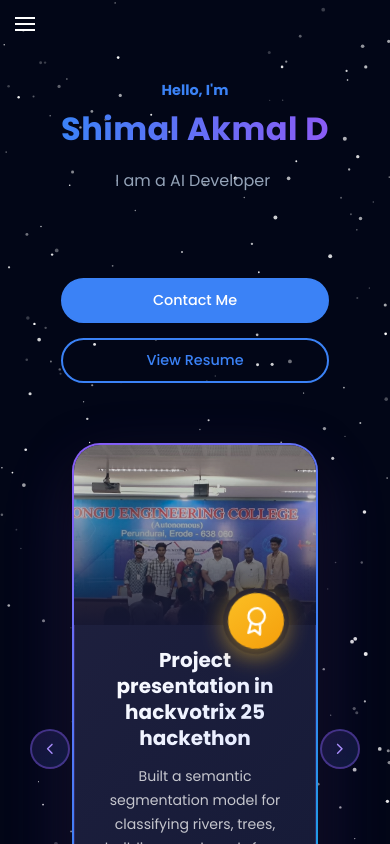
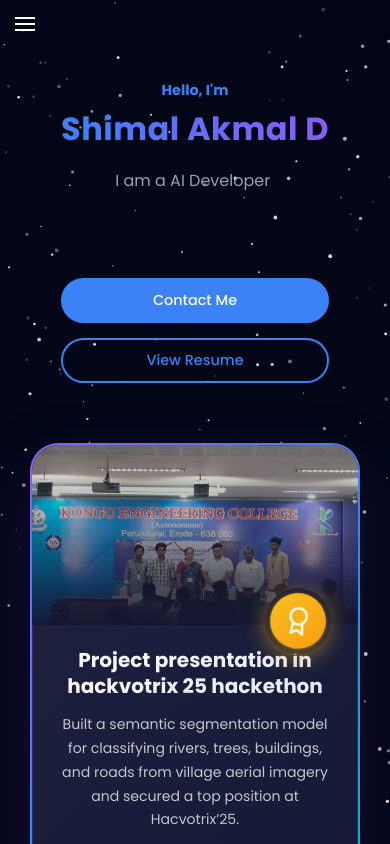
Before and after one commit to Shimal007/portfolio, a React (Vite) app in the folder Client/: page / in a window 390 px wide. Shown: the top 844 px of the page. Built offline with nearby package versions, Linux system fonts and the light colour scheme.

Commit message:
changed resume

```diff
--- a/Client/src/Pages/HomePage.css
+++ b/Client/src/Pages/HomePage.css
@@ -420,6 +420,10 @@
 }
 
 @media (max-width: 768px) {
+  .slider-arrow {
+    display: none;
+  }
+
   .home-section-container {
     padding: 80px 0;
   }
--- a/Client/src/Pages/HomePage.jsx
+++ b/Client/src/Pages/HomePage.jsx
@@ -16,6 +16,7 @@ import eie from '../assets/images/Eie_1.jpg';
 import hack from '../assets/images/hack.jpg';
 import ibm from '../assets/images/ibm.png';
 import exodia from '../assets/images/exodia.png';
+
 const HomePage = ({
   textEnter,
   textLeave,
@@ -23,7 +24,7 @@ const HomePage = ({
   buttonLeave,
   projectEnter,
   projectLeave,
-  setActiveSection
+  setActiveSection,
 }) => {
   const [mousePosition, setMousePosition] = useState({ x: 0, y: 0 });
   const [currentAchievement, setCurrentAchievement] = useState(0);
@@ -36,35 +37,35 @@ const HomePage = ({
       title: "Project presentation in hackvotrix 25 hackethon",
       description: "Built a semantic segmentation model for classifying rivers, trees, buildings, and roads from village aerial imagery and secured a top position at Hacvotrix’25.",
       date: "June 2025",
-      image: hack
+      image: hack,
     },
     {
       id: 2,
       title: "Project presentation in Exodia 25 hackethon",
       description: "Built a “Tag Me” face-matching system that finds a person in group photos using one reference image, integrated as a Drive extension.",
       date: "September 2025",
-      image: exodia
+      image: exodia,
     },
     {
       id: 3,
       title: "Project presentation in IBM Gen Ai hackethon",
       description: "Developed StudyMate, a smart e-learning tool offering secure quizzes with AI proctoring, real-time language translation, automated notes generation, and performance analytics ",
       date: "August 2025",
-      image: ibm
+      image: ibm,
     },
     {
       id: 4,
       title: "Project Presentation 1st Prize",
       description: "Presented a project on Chatbot based Ticket Booking System and won the 1st prize.",
       date: "February 2025",
-      image: eie
+      image: eie,
     },
     {
       id: 5,
       title: "CSD 24 Hour Hackathon 2nd Prize",
       description: "Built an Ayurveda Ecommerce Website with Chatbot for Assistance and won the CSD 24 Hackathon.",
       date: "March 2025",
-      image: csd
+      image: csd,
     },
   ];
 
@@ -80,7 +81,6 @@ const HomePage = ({
     const interval = setInterval(() => {
       nextAchievement();
     }, 10000);
-
     return () => clearInterval(interval);
   }, [currentAchievement]);
 
@@ -98,6 +98,7 @@ const HomePage = ({
 
   return (
     <div className="home-page">
+      {/* existing content */}
       <SectionWrapper id="home" onVisible={() => handleSectionChange('home')}>
         <motion.div
           className="home-section-container"
@@ -114,10 +115,7 @@ const HomePage = ({
                 transition={{ duration: 0.8, delay: 0.2 }}
               >
                 <h4>Hello, I'm</h4>
-                <h1
-                  onMouseEnter={textEnter}
-                  onMouseLeave={textLeave}
-                >
+                <h1 onMouseEnter={textEnter} onMouseLeave={textLeave}>
                   Shimal Akmal D
                 </h1>
                 <div className="type-animation">
@@ -130,7 +128,7 @@ const HomePage = ({
                       ' I enjoy learning things that surprise me',
                       1000,
                       'I love solving problems',
-                      1000
+                      1000,
                     ]}
                     wrapper="h3"
                     cursor={true}
@@ -140,7 +138,6 @@ const HomePage = ({
                   />
                 </div>
               </motion.div>
-
               <motion.div
                 className="home-buttons"
                 initial={{ y: 50, opacity: 0 }}
@@ -169,7 +166,6 @@ const HomePage = ({
                 </motion.a>
               </motion.div>
             </div>
-
             <div className="achievements-slider">
               <div className="carousel-container">
                 <motion.button
@@ -181,7 +177,6 @@ const HomePage = ({
                 >
                   <FiChevronLeft />
                 </motion.button>
-
                 <AnimatePresence mode="wait">
                   <motion.div
                     key={currentAchievement}
@@ -191,21 +186,25 @@ const HomePage = ({
                     exit={{ opacity: 0, x: -100, rotateY: -20 }}
                     transition={{ duration: 0.5, ease: "easeInOut" }}
                   >
-                    <div className="achievement-glow"></div>
+                    <div className="achievement-glow" />
                     <div className="achievement-image-container">
                       <img
                         src={achievements[currentAchievement].image}
                         alt={achievements[currentAchievement].title}
                         className="achievement-image"
                       />
-                      <div className="achievement-overlay"></div>
+                      <div className="achievement-overlay" />
                     </div>
                     <div className="achievement-content">
                       <div className="achievement-badge">
                         <FiAward />
                       </div>
-                      <h3 className="achievement-title">{achievements[currentAchievement].title}</h3>
-                      <p className="achievement-description">{achievements[currentAchievement].description}</p>
+                      <h3 className="achievement-title">
+                        {achievements[currentAchievement].title}
+                      </h3>
+                      <p className="achievement-description">
+                        {achievements[currentAchievement].description}
+                      </p>
                       <div className="achievement-footer">
                         <span className="achievement-date">
                           {achievements[currentAchievement].date}
@@ -223,7 +222,6 @@ const HomePage = ({
                     </div>
                   </motion.div>
                 </AnimatePresence>
-
                 <motion.button
                   onClick={nextAchievement}
                   className="slider-arrow slider-arrow-right"
@@ -236,30 +234,23 @@ const HomePage = ({
               </div>
             </div>
           </div>
-
           <motion.div
             className="scroll-indicator"
             animate={{ y: [0, 10, 0] }}
             transition={{ duration: 1.5, repeat: Infinity }}
           >
             <span>Scroll Down</span>
-            <div className="arrow"></div>
+            <div className="arrow" />
           </motion.div>
         </motion.div>
       </SectionWrapper>
 
       <SectionWrapper id="about" dark onVisible={() => handleSectionChange('about')}>
-        <About
-          textEnter={textEnter}
-          textLeave={textLeave}
-        />
+        <About textEnter={textEnter} textLeave={textLeave} />
       </SectionWrapper>
 
       <SectionWrapper id="skills" dark onVisible={() => handleSectionChange('skills')}>
-        <Skills
-          textEnter={textEnter}
-          textLeave={textLeave}
-        />
+        <Skills textEnter={textEnter} textLeave={textLeave} />
       </SectionWrapper>
 
       <SectionWrapper id="projects" onVisible={() => handleSectionChange('projects')}>
--- /dev/null
+++ b/Client/src/components/ThemeToggle/ThemeToggle.css
@@ -0,0 +1,20 @@
+/* Theme Toggle Switch */
+.theme-toggle {
+    background: rgba(255, 255, 255, 0.12);
+    backdrop-filter: blur(8px);
+    border: 1px solid rgba(255, 255, 255, 0.2);
+    border-radius: 50%;
+    width: 44px;
+    height: 44px;
+    display: flex;
+    align-items: center;
+    justify-content: center;
+    color: var(--text-primary);
+    cursor: pointer;
+    transition: transform 0.3s, background-color 0.3s, color 0.3s;
+}
+
+.theme-toggle:hover {
+    transform: scale(1.1);
+    background: rgba(255, 255, 255, 0.2);
+}
--- /dev/null
+++ b/Client/src/components/ThemeToggle/ThemeToggle.jsx
@@ -0,0 +1,28 @@
+import { useEffect, useState } from "react";
+import { FiSun, FiMoon } from "react-icons/fi";
+import "./ThemeToggle.css";
+
+export default function ThemeToggle() {
+    const [dark, setDark] = useState(() => {
+        const saved = localStorage.getItem("theme");
+        if (saved) return saved === "dark";
+        return window.matchMedia("(prefers-color-scheme: dark)").matches;
+    });
+
+    useEffect(() => {
+        const root = document.documentElement;
+        if (dark) root.classList.add("dark");
+        else root.classList.remove("dark");
+        localStorage.setItem("theme", dark ? "dark" : "light");
+    }, [dark]);
+
+    return (
+        <button
+            className="theme-toggle"
+            onClick={() => setDark((prev) => !prev)}
+            aria-label="Toggle light/dark mode"
+        >
+            {dark ? <FiSun size={20} /> : <FiMoon size={20} />}
+        </button>
+    );
+}
```
